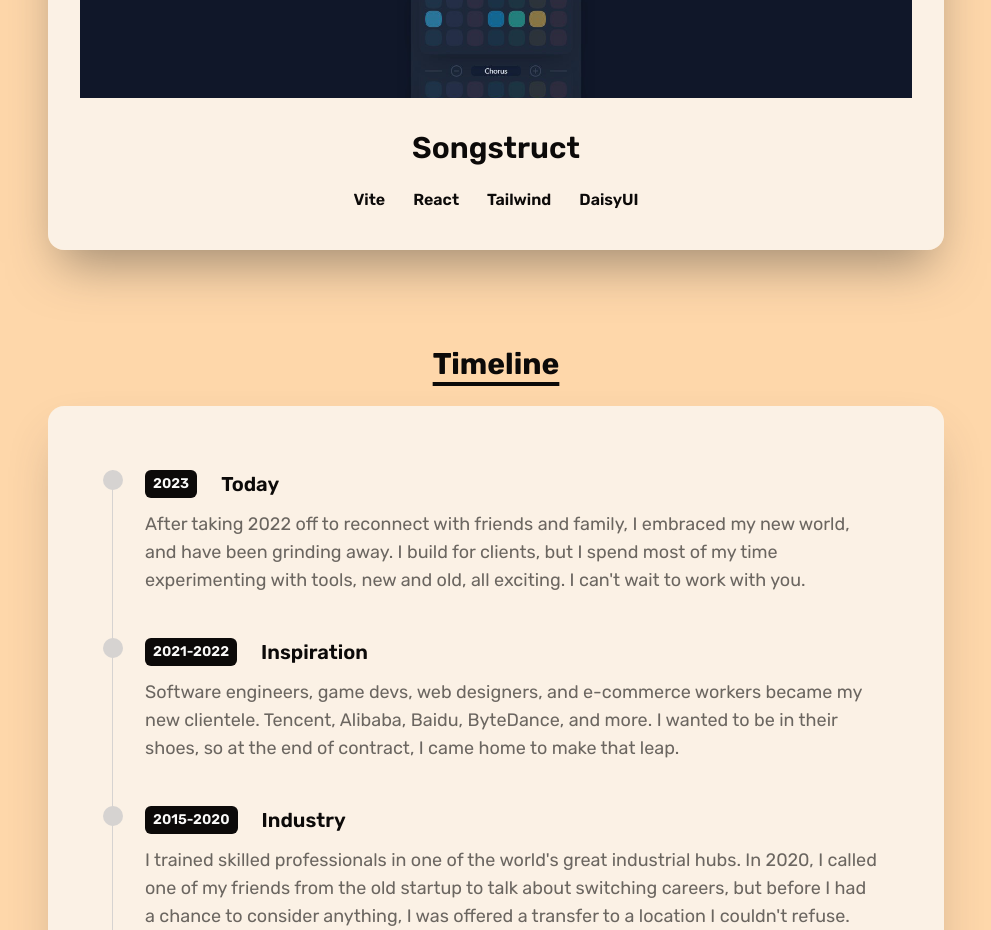
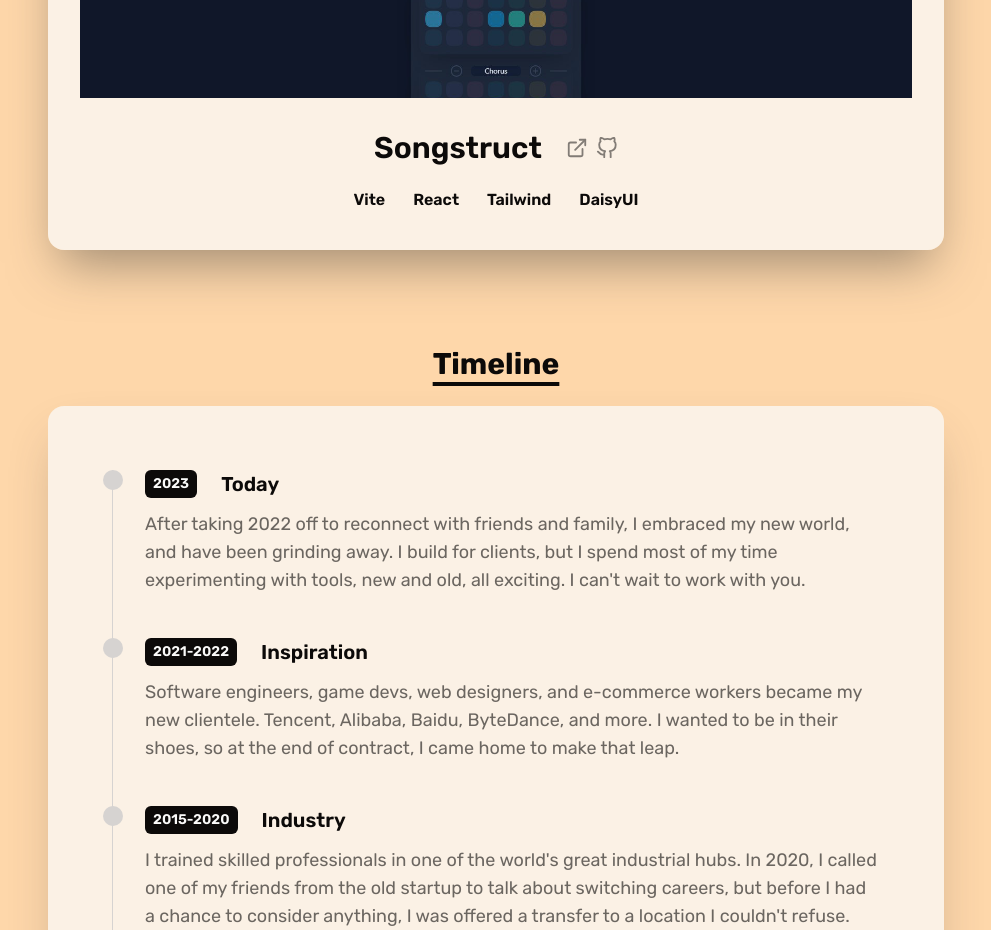
Before and after one commit to BKSchatzki/bks-portfolio, a React (Vite) app: page / in a window 1280 px wide. Shown: the part 1380-2310 px from the top of the page, without its empty margins (144-1135 px from the left). Built offline with nearby package versions, Linux system fonts and the light colour scheme.

Commit message:
Add site and github links to portfolio items

```diff
--- a/src/components/Portfolio.jsx
+++ b/src/components/Portfolio.jsx
@@ -44,8 +44,10 @@
             >
               <PortfolioItem
                 activeTab={activeTab && activeTab.title === item.title}
+                description={item.description}
                 imgUrl={item.imgUrl}
                 link={item.link}
+                repo={item.repo}
                 stack={item.stack}
                 title={item.title}
               />
--- a/src/components/PortfolioItem.jsx
+++ b/src/components/PortfolioItem.jsx
@@ -1,6 +1,15 @@
 import React from "react";
+import { GitHub, ExternalLink } from "react-feather";
 
-function PortfolioItem({ title, imgUrl, stack, link, activeTab }) {
+function PortfolioItem({
+  title,
+  description,
+  imgUrl,
+  stack,
+  link,
+  repo,
+  activeTab,
+}) {
   return (
     <article
       className={`w-full overflow-hidden rounded-2xl bg-stone-50/75 shadow-2xl shadow-stone-700/50 dark:bg-slate-900/75 dark:shadow-slate-950/30 ${
@@ -20,9 +29,19 @@
         }}
       />
       <div className="mx-auto flex flex-col items-center justify-between gap-4 self-start p-8 pt-0">
-        <h3 className="text-xl font-semibold sm:text-2xl lg:text-3xl">
-          {title}
-        </h3>
+        <div className="flex items-center justify-center gap-4 sm:gap-5 lg:gap-6">
+          <h3 className="text-xl font-semibold sm:text-2xl lg:text-3xl">
+            {title}
+          </h3>
+          <span className="flex items-center justify-center gap-2">
+            <a href={link} rel="noopener noreferrer" target="_blank">
+              <ExternalLink className="h-4 w-4 opacity-50 hover:opacity-100 sm:h-[1.125rem] sm:w-[1.125rem] lg:h-[1.375rem] lg:w-[1.375rem]" />
+            </a>
+            <a href={repo} rel="noopener noreferrer" target="_blank">
+              <GitHub className="h-4 w-4 opacity-50 hover:opacity-100 sm:h-[1.125rem] sm:w-[1.125rem] lg:h-[1.375rem] lg:w-[1.375rem]" />
+            </a>
+          </span>
+        </div>
         <p className="flex flex-row flex-wrap items-center justify-center gap-1 text-xs sm:text-sm lg:text-base">
           {stack.map((item, index) => (
             <span
--- a/src/data/portfolio.js
+++ b/src/data/portfolio.js
@@ -8,26 +8,34 @@
 export default [
   {
     title: "Songstruct",
+    description: "",
     imgUrl: "/assets/songstruct.jpg",
     stack: ["Vite", "React", "Tailwind", "DaisyUI"],
     link: "https://songstruct.netlify.app",
+    repo: "https://github.com/BKSchatzki/songstruct",
   },
   {
     title: "BK Chat",
+    description: "",
     imgUrl: "/assets/bk-chat.jpg",
     stack: ["Vite", "React", "Tailwind", "Appwrite"],
-    link: "#",
+    link: "https://bk-chat.netlify.app/",
+    repo: "https://github.com/BKSchatzki/bk-chat",
   },
   {
     title: "C Flat Run",
+    description: "",
     imgUrl: "/assets/cflatrun-landingpage.jpg",
     stack: ["HTML", "CSS", "JavaScript"],
     link: "https://cflatrun.com",
+    repo: "https://github.com/BKSchatzki/cflatrun-landingpage",
   },
   {
     title: "Nick B. Schatzki",
+    description: "",
     imgUrl: "/assets/nick-b-schatzki.jpg",
     stack: ["Vite", "React", "Tailwind", "DaisyUI"],
-    link: "#",
+    link: "nbs-portfolio.netlify.app",
+    repo: "https://github.com/BKSchatzki/nbs-portfolio",
   },
 ];
```
